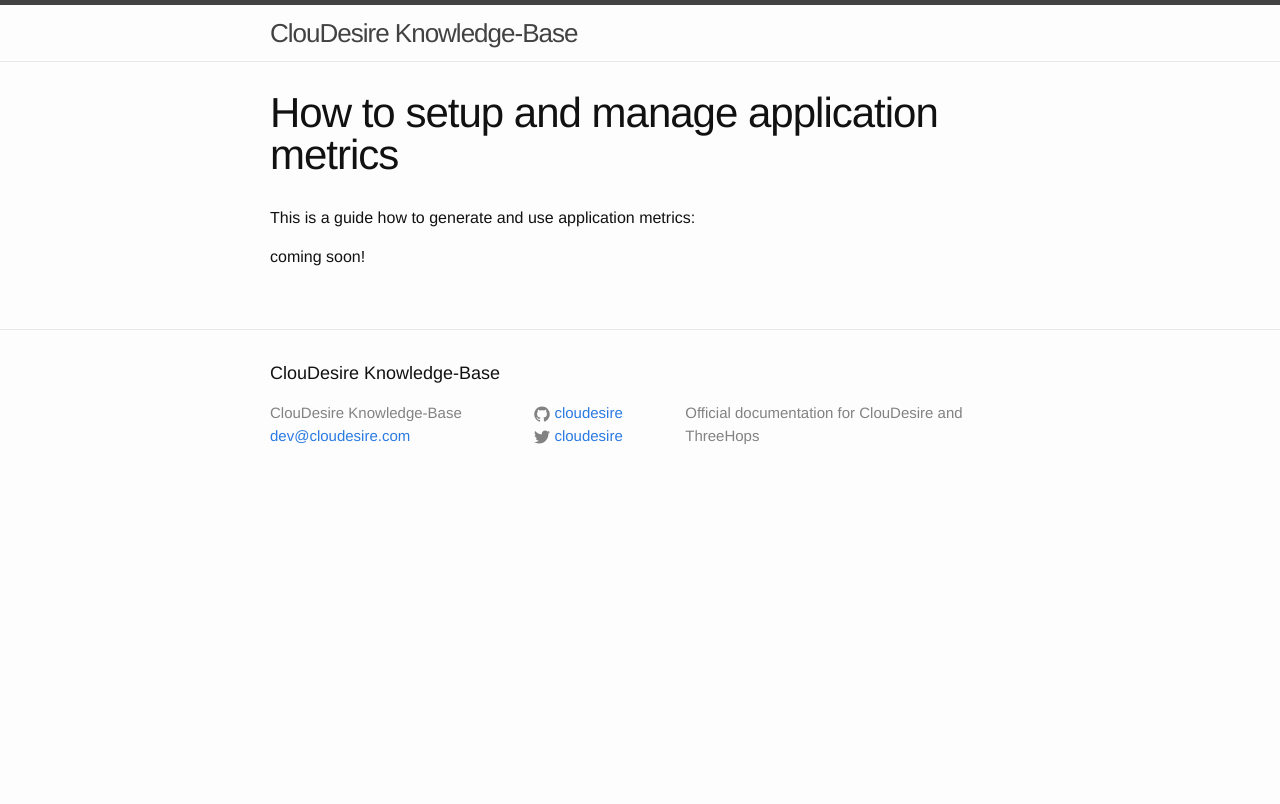
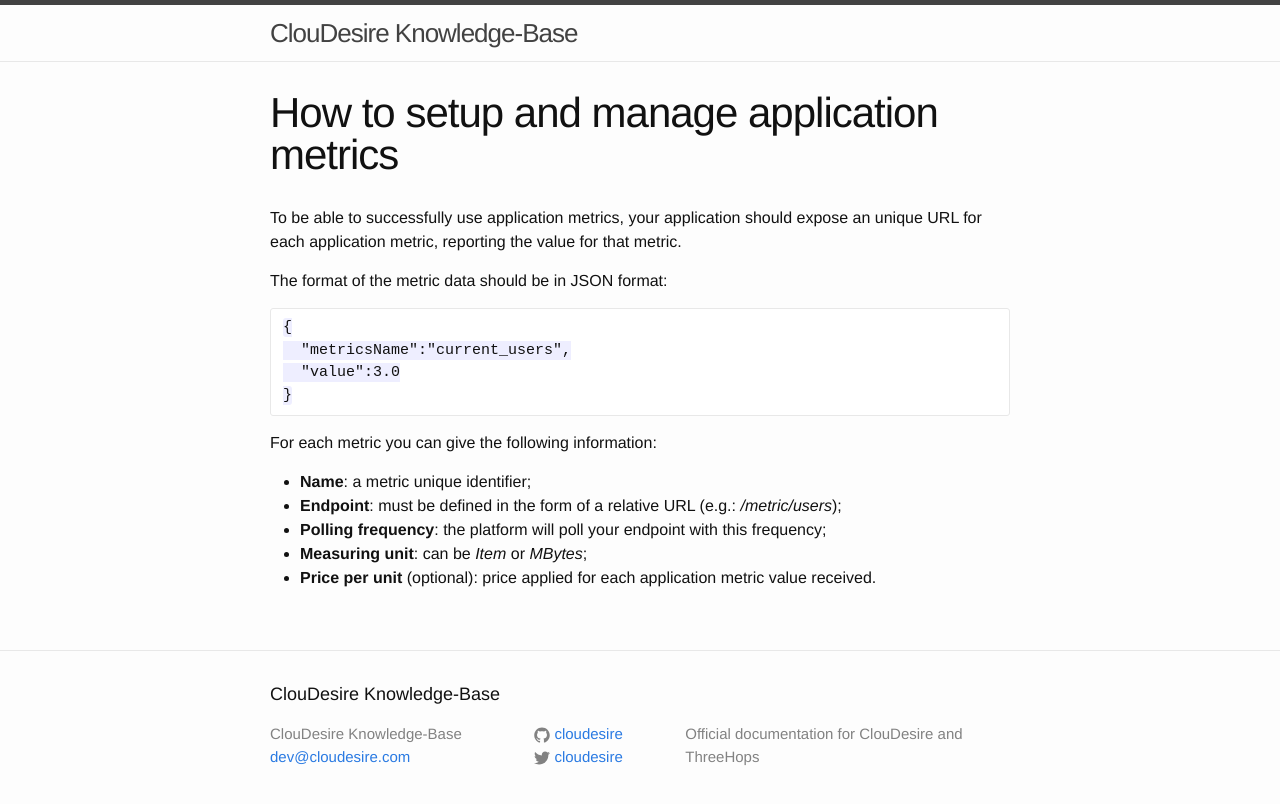
Before and after one commit to AndreaVecchi/cloudesire.github.io, a Jekyll site: the page built from en/002-application-metrics.md, in a window 1280 px wide. Shown: the top 804 px of the page. Built offline with Jekyll 4.4.1, drawn with Linux system fonts in a browser that asks for light colours.

Commit message:
Updated EN pages.

````diff
--- a/en/002-application-metrics.md
+++ b/en/002-application-metrics.md
@@ -6,6 +6,21 @@
 permalink: /en/application-metrics.html
 ---
 
-This is a guide how to generate and use application metrics:
+To be able to successfully use application metrics, your application should expose an unique URL for each application metric, reporting the value for that metric.
 
-coming soon!
+The format of the metric data should be in JSON format:
+
+```
+{
+  "metricsName":"current_users",
+  "value":3.0
+}
+```
+
+For each metric you can give the following information:
+
+* **Name**: a metric unique identifier;
+* **Endpoint**: must be defined in the form of a relative URL (e.g.: */metric/users*);
+* **Polling frequency**: the platform will poll your endpoint with this frequency;
+* **Measuring unit**: can be *Item* or *MBytes*;
+* **Price per unit** (optional): price applied for each application metric value received.
````
Also changed, not shown: en/001-supported-clouds.md (+11 -2 lines).
